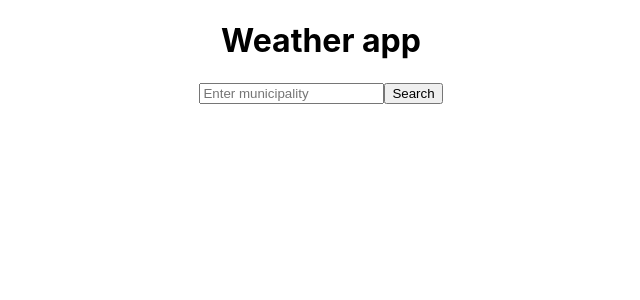
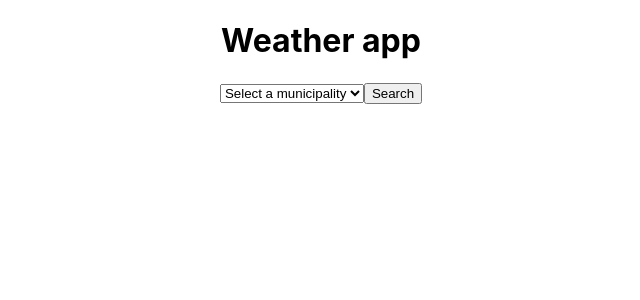
Before and after one commit to saumatya/WeatherApp, a React (Create React App) app: page / in a window 1280 px wide. Shown: the top 300 px of the page, without its empty margins (319-959 px from the left). Built offline with nearby package versions, Linux system fonts and the light colour scheme.

Commit message:
added dropdown municipality

```diff
--- a/src/components/Search.js
+++ b/src/components/Search.js
@@ -2,6 +2,20 @@ import {useState} from 'react';
 
 const Search = ({onSearch}) => {
     const [muni, setMuni] = useState('');
+    const municipalities = [
+        "Akaa",
+        "Alajärvi",
+        "Alavieska",
+        "Alavus",
+        "Asikkala",
+        "Askola",
+        "Aura",
+        "Brändö",
+        "Eckerö",
+        "Enonkoski",
+        "Enontekiö",
+        "Espoo"
+    ];
 
     const handleSubmit = (e) => {
         e.preventDefault();
@@ -13,14 +27,31 @@ const Search = ({onSearch}) => {
     };
 
     return (
+        // <form onSubmit={handleSubmit}>
+        // <input
+        // type="text"
+        // placeholder="Enter municipality"
+        // value={muni}
+        // onChange={(e) => setMuni(e.target.value)}
+        // />
+        // <button type='submit'>Search</button>
+        // </form>
         <form onSubmit={handleSubmit}>
-            <input
-            type="text"
-            placeholder="Enter municipality"
-            value={muni}
-            onChange={(e) => setMuni(e.target.value)}
-            />
-            <button type='submit'>Search</button>
+            <select
+                value={muni}
+                onChange={(e) => setMuni(e.target.value)}
+                required
+            >
+                <option value="" disabled>
+                    Select a municipality
+                </option>
+                {municipalities.map((municipality, index) => (
+                    <option key={index} value={municipality}>
+                        {municipality}
+                    </option>
+                ))}
+            </select>
+            <button type="submit">Search</button>
         </form>
     )
 }
```
